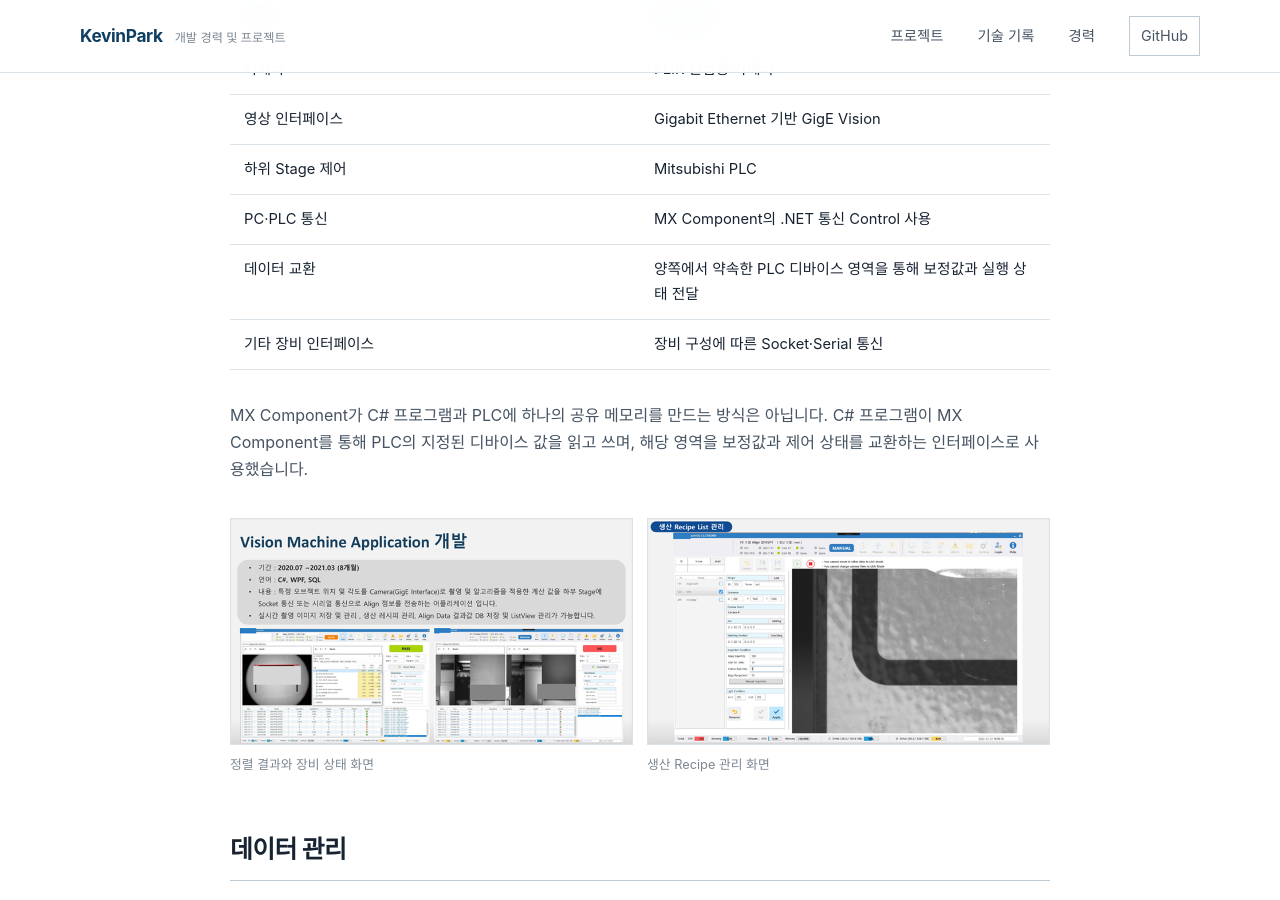
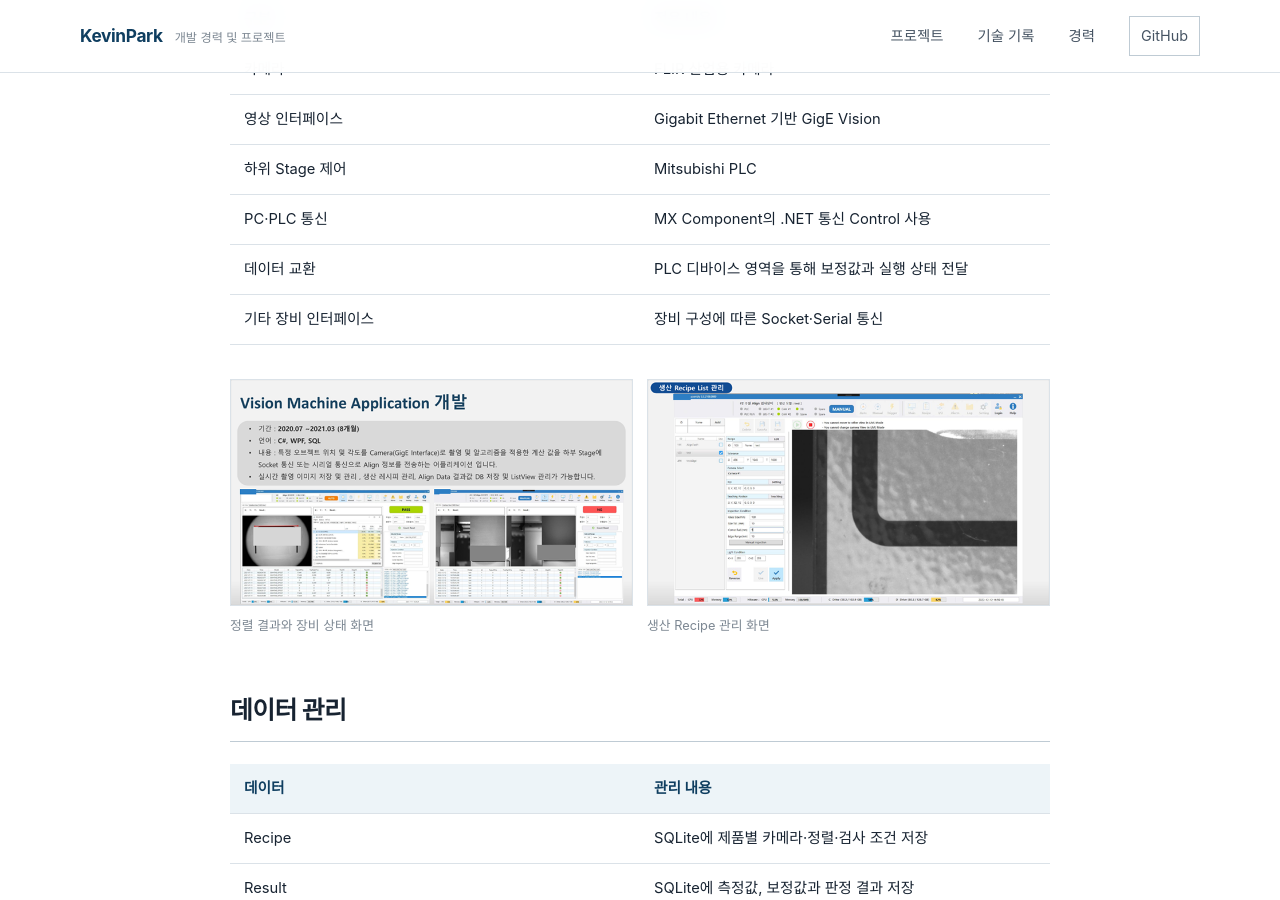
Before and after one commit to parkKevinSB/parkKevinSB.github.io, a Jekyll site: the page built from projects/vision-inspection.md, in a window 1280 px wide and 900 px high, scrolled down 1603 px. Built offline with Jekyll 4.4.1, drawn with Linux system fonts in a browser that asks for light colours.

Commit message:
비전 프로젝트의 불필요한 설명 제거

```diff
--- a/projects/vision-inspection.md
+++ b/projects/vision-inspection.md
@@ -41,10 +41,8 @@ stack: C#, .NET Framework, WPF, SQLite, FLIR Camera, GigE Vision, Mitsubishi PLC
 | 영상 인터페이스 | Gigabit Ethernet 기반 GigE Vision |
 | 하위 Stage 제어 | Mitsubishi PLC |
 | PC·PLC 통신 | MX Component의 .NET 통신 Control 사용 |
-| 데이터 교환 | 양쪽에서 약속한 PLC 디바이스 영역을 통해 보정값과 실행 상태 전달 |
+| 데이터 교환 | PLC 디바이스 영역을 통해 보정값과 실행 상태 전달 |
 | 기타 장비 인터페이스 | 장비 구성에 따른 Socket·Serial 통신 |
-
-MX Component가 C# 프로그램과 PLC에 하나의 공유 메모리를 만드는 방식은 아닙니다. C# 프로그램이 MX Component를 통해 PLC의 지정된 디바이스 값을 읽고 쓰며, 해당 영역을 보정값과 제어 상태를 교환하는 인터페이스로 사용했습니다.
 
 <div class="image-grid">
   <figure class="evidence-figure">
```
